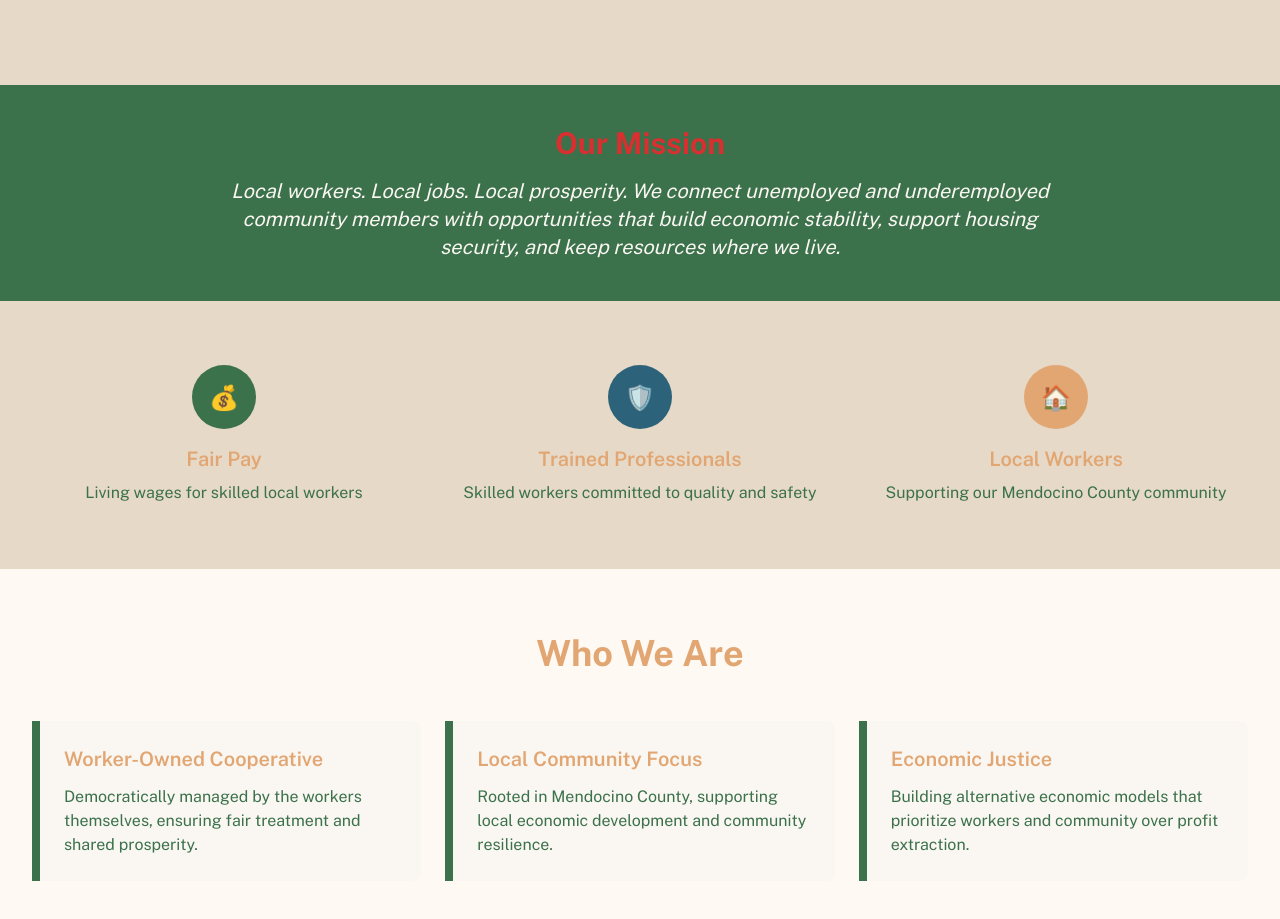
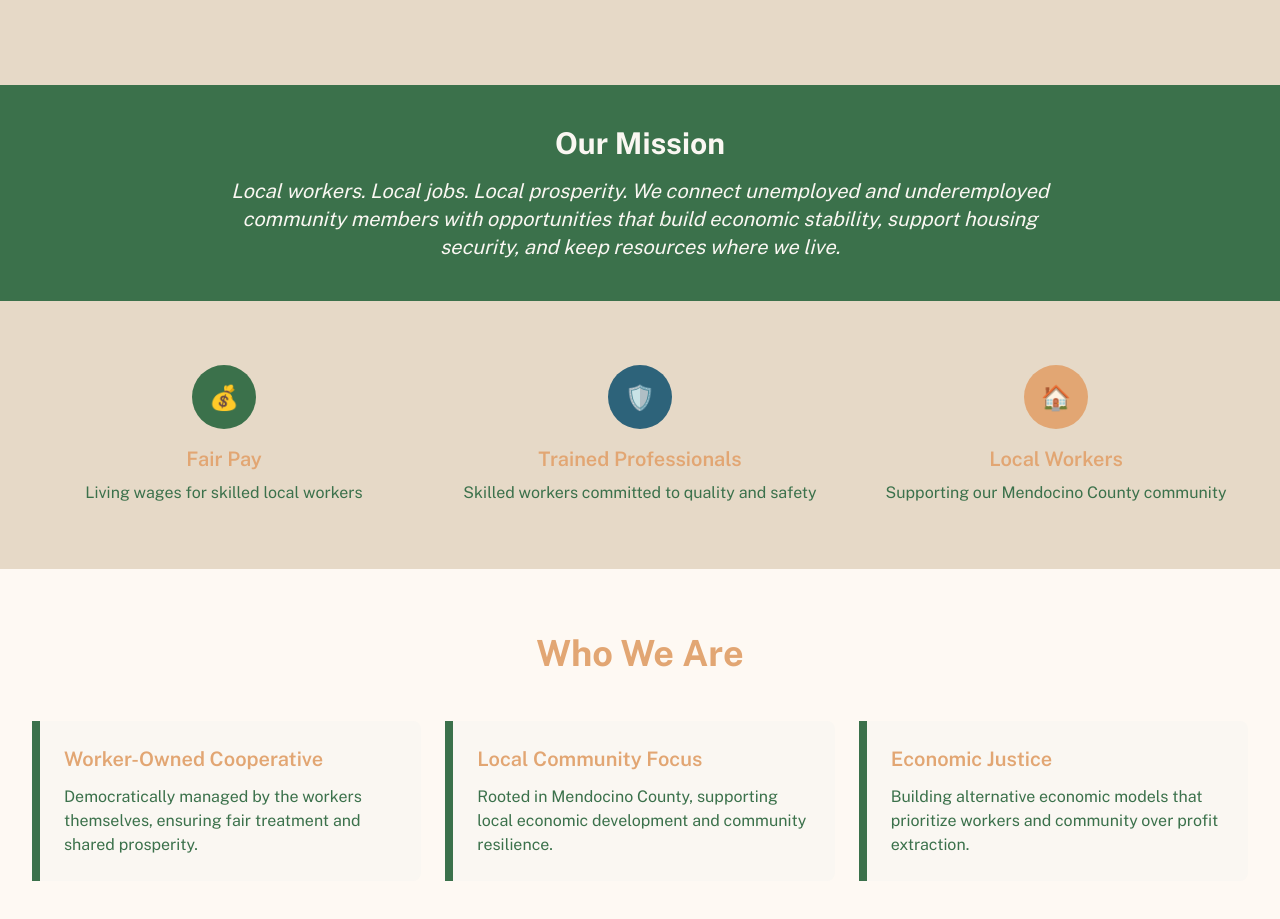
Before and after one commit to samuelmholley1/mendolaborcoop.ukiahumc.org, a Next.js app: page / in a window 1280 px wide. Shown: the part 780-1699 px from the top of the page. Built offline with nearby package versions, Linux system fonts and the light colour scheme.

Commit message:
Fix: Override red headings on green backgrounds globally in CSS

```diff
--- a/styles/globals.css
+++ b/styles/globals.css
@@ -49,6 +49,13 @@ h2, h3, h4, h5, h6 {
   font-family: 'Public Sans', sans-serif;
   font-weight: 700;
   color: var(--color-solidarity-red);
+}
+
+/* OVERRIDE red headings on green backgrounds (accessibility fix) */
+.bg-moss h2, .bg-moss h3, .bg-moss h4, .bg-moss h5, .bg-moss h6,
+.bg-river h2, .bg-river h3, .bg-river h4, .bg-river h5, .bg-river h6,
+[className*="bg-green"] h2, [className*="bg-green"] h3, [className*="bg-green"] h4, [className*="bg-green"] h5, [className*="bg-green"] h6 {
+  color: var(--cream) !important;
 }
 
 /* h1 elements inherit color from their parent unless overridden */
```
